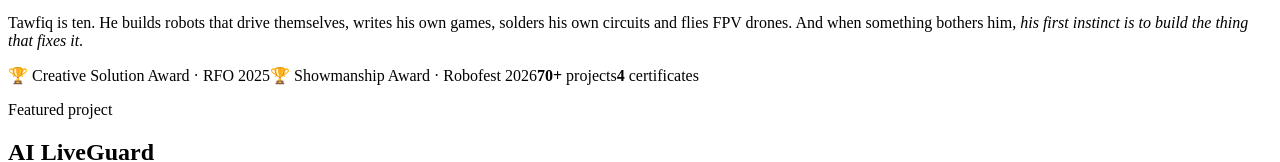
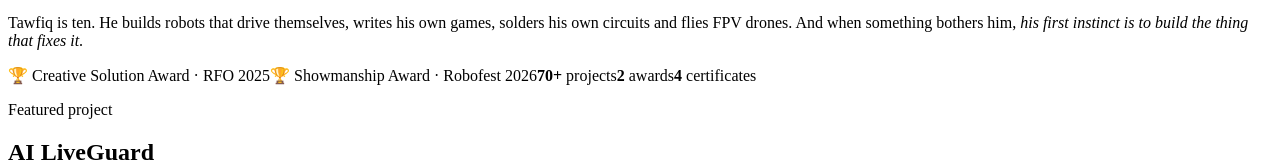
Before and after one commit to NmaaAlhawary/TawfiqFakhouri, a React (Vite) app: page / in a window 1280 px wide. Shown: the part 254-416 px from the top of the page. Built offline with nearby package versions, Linux system fonts and the light colour scheme; the HTML template or start-up script is replaced by a standard one.

Commit message:
Count the hero figures up on load and add an awards count

```diff
--- a/src/App.jsx
+++ b/src/App.jsx
@@ -23,6 +23,31 @@ function useReveal() {
     return () => io.disconnect();
   }, []);
   return ref;
+}
+
+const reduced = () =>
+  typeof window !== 'undefined' &&
+  window.matchMedia('(prefers-reduced-motion: reduce)').matches;
+
+/* Counts up from zero on load. Renders the final number straight away
+   when motion is reduced, so the figure is never wrong. */
+function Count({ to, suffix = '', duration = 1400, delay = 300 }) {
+  const [n, setN] = useState(() => (reduced() ? to : 0));
+
+  useEffect(() => {
+    if (reduced()) return;
+    let raf, start;
+    const step = (t) => {
+      if (!start) start = t;
+      const p = Math.min(1, (t - start) / duration);
+      setN(Math.round(to * (1 - Math.pow(1 - p, 3))));
+      if (p < 1) raf = requestAnimationFrame(step);
+    };
+    const timer = setTimeout(() => { raf = requestAnimationFrame(step); }, delay);
+    return () => { clearTimeout(timer); cancelAnimationFrame(raf); };
+  }, [to, duration, delay]);
+
+  return <span className="count">{n}{suffix}</span>;
 }
 
 /* Name reveals letter by letter on load. */
@@ -97,8 +122,9 @@ export default function App() {
             <div className="chips">
               <span className="chip win"><b>🏆</b> Creative Solution Award · RFO 2025</span>
               <span className="chip win"><b>🏆</b> Showmanship Award · Robofest 2026</span>
-              <span className="chip"><b>70+</b> projects</span>
-              <span className="chip"><b>4</b> certificates</span>
+              <span className="chip"><b><Count to={70} suffix="+" /></b> projects</span>
+              <span className="chip"><b><Count to={2} delay={420} /></b> awards</span>
+              <span className="chip"><b><Count to={4} delay={540} /></b> certificates</span>
             </div>
           </div>
         </header>
--- a/src/styles.css
+++ b/src/styles.css
@@ -608,3 +608,6 @@ h1.name::after{
   background:linear-gradient(145deg,rgba(255,122,47,.055),var(--panel) 60%);
 }
 #award .award:not(.lead)::after{opacity:.45}
+
+/* counting numbers keep a steady width while they tick */
+.count{font-variant-numeric:tabular-nums;display:inline-block;min-width:1.1em;text-align:right}
```
